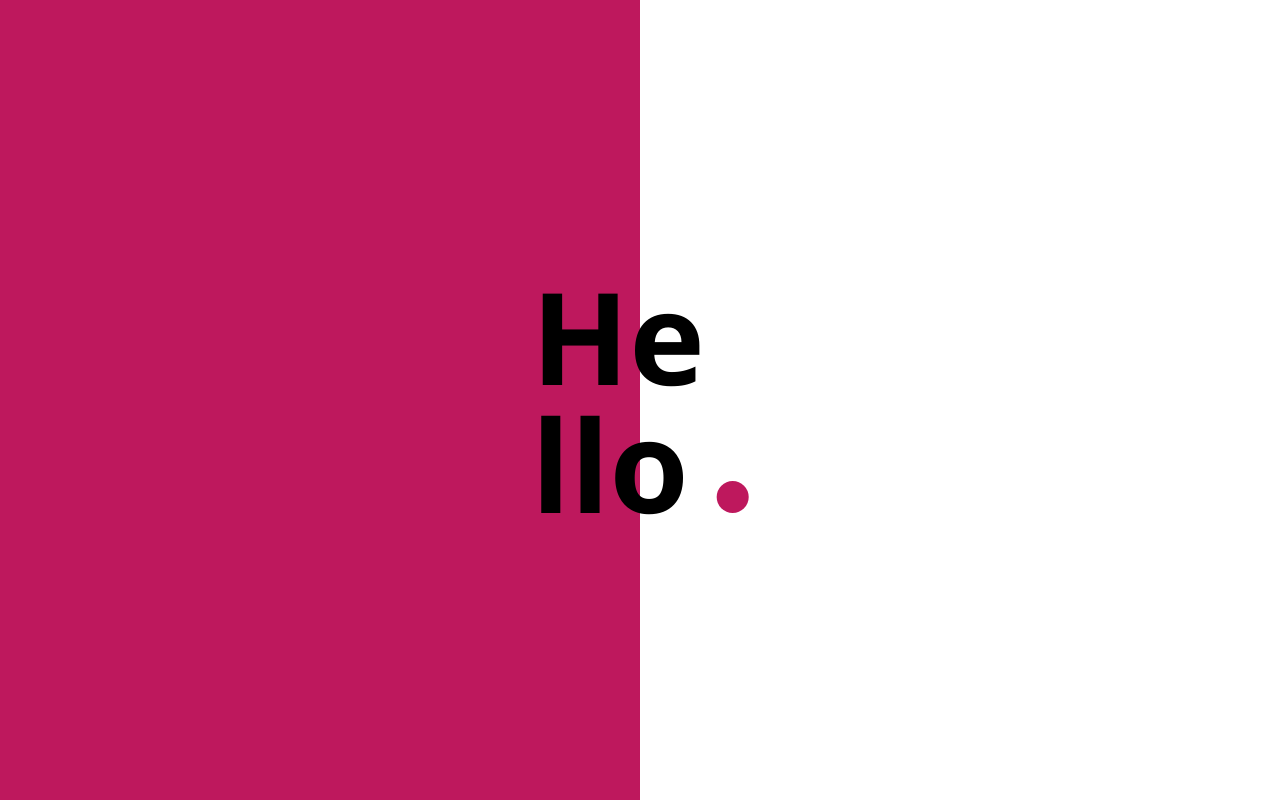
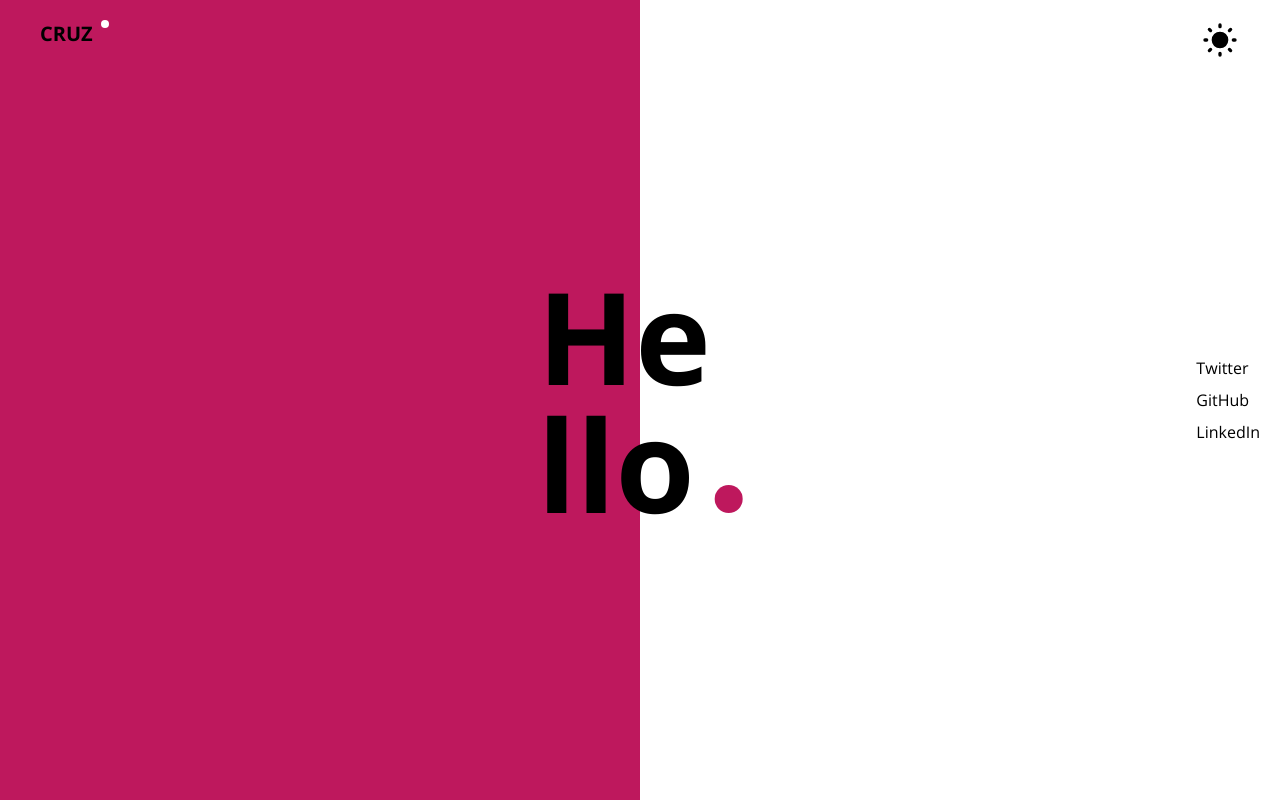
Before and after one commit to cruzentwickler/willcruz, a Next.js app: page / in a window 1280 px wide. Built offline with nearby package versions, Linux system fonts and the light colour scheme; what @tailwindcss/typography would draw is missing.

Commit message:
Added Nav components. Just to try some ideas

```diff
--- a/components/Banner.js
+++ b/components/Banner.js
@@ -10,7 +10,7 @@ const Banner = () => {
         <h1 className="font-bold text-9xl  transform translate-x-1/2">
           {strOne} <br />
           {strTwo}
-          <span className="inline-block h-8 w-8 bg-pink-700 rounded-full ml-7" />
+          <span className="inline-block h-7 w-7 bg-pink-700 rounded-full ml-5" />
         </h1>
       </div>
     </div>
--- a/components/Container.js
+++ b/components/Container.js
@@ -1,6 +1,11 @@
+import Header from '@/components/Navigation/Header';
+import SocialBar from '@/components/Navigation/SocialBar';
+
 const Container = ({ children }) => {
   return (
     <>
+      <Header />
+      <SocialBar />
       <main>{children}</main>
     </>
   );
--- /dev/null
+++ b/components/Navigation/Header.js
@@ -0,0 +1,13 @@
+import ToggleDarkMode from '@/components/Navigation/ToggleDarkMode';
+import Logo from '@/components/Navigation/Logo';
+
+const Header = () => {
+  return (
+    <div className="fixed w-screen flex justify-between py-5 px-10 z-50">
+      <Logo />
+      <ToggleDarkMode />
+    </div>
+  );
+};
+
+export default Header;
--- /dev/null
+++ b/components/Navigation/Logo.js
@@ -0,0 +1,14 @@
+import Link from 'next/link';
+
+const Logo = () => {
+  return (
+    <Link href="/">
+      <a className="text-xl font-bold uppercase relative">
+        Cruz{' '}
+        <span className="h-2 w-2 bg-white dark:bg-gray-800 inline-block rounded-full absolute top-0 -right-4" />
+      </a>
+    </Link>
+  );
+};
+
+export default Logo;
--- /dev/null
+++ b/components/Navigation/SocialBar.js
@@ -0,0 +1,18 @@
+const SocialBar = () => {
+  return (
+    <div className="h-screen fixed right-0 grid justify-center content-center px-5 gap-2">
+      <a href="" target="_blak">
+        Twitter
+      </a>
+      <a href="" target="_blak">
+        GitHub
+      </a>
+      <a href="" target="_blak">
+        {' '}
+        LinkedIn
+      </a>
+    </div>
+  );
+};
+
+export default SocialBar;
--- /dev/null
+++ b/components/Navigation/ToggleDarkMode.js
@@ -0,0 +1,43 @@
+import { useState, useEffect } from 'react';
+import { useTheme } from 'next-themes';
+
+const ToggleDarkMode = () => {
+  const [mounted, setMounted] = useState(false);
+  const { theme, setTheme } = useTheme();
+
+  useEffect(() => setMounted(true), []);
+
+  return (
+    <button
+      className="h-10 w-10"
+      onClick={() => setTheme(theme === 'dark' ? 'light' : 'dark')}
+    >
+      {mounted && (
+        <svg
+          xmlns="http://www.w3.org/2000/svg"
+          fill="currentColor"
+          viewBox="0 0 24 24"
+          stroke="currentColor"
+        >
+          {theme === 'dark' ? (
+            <path
+              strokeLinecap="round"
+              strokeLinejoin="round"
+              strokeWidth={2}
+              d="M20.354 15.354A9 9 0 018.646 3.646 9.003 9.003 0 0012 21a9.003 9.003 0 008.354-5.646z"
+            />
+          ) : (
+            <path
+              strokeLinecap="round"
+              strokeLinejoin="round"
+              strokeWidth={2}
+              d="M12 3v1m0 16v1m9-9h-1M4 12H3m15.364 6.364l-.707-.707M6.343 6.343l-.707-.707m12.728 0l-.707.707M6.343 17.657l-.707.707M16 12a4 4 0 11-8 0 4 4 0 018 0z"
+            />
+          )}
+        </svg>
+      )}
+    </button>
+  );
+};
+
+export default ToggleDarkMode;
```
